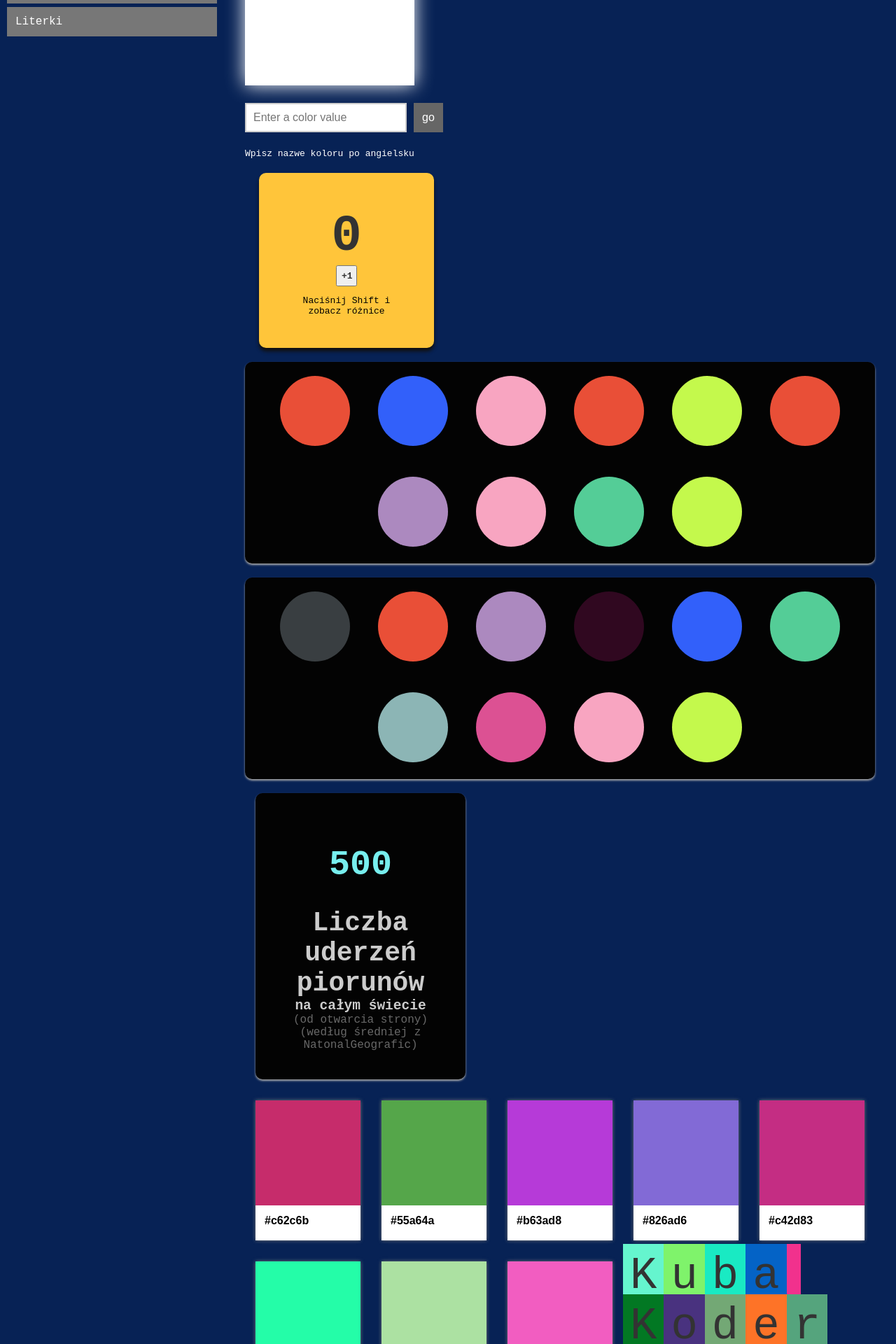
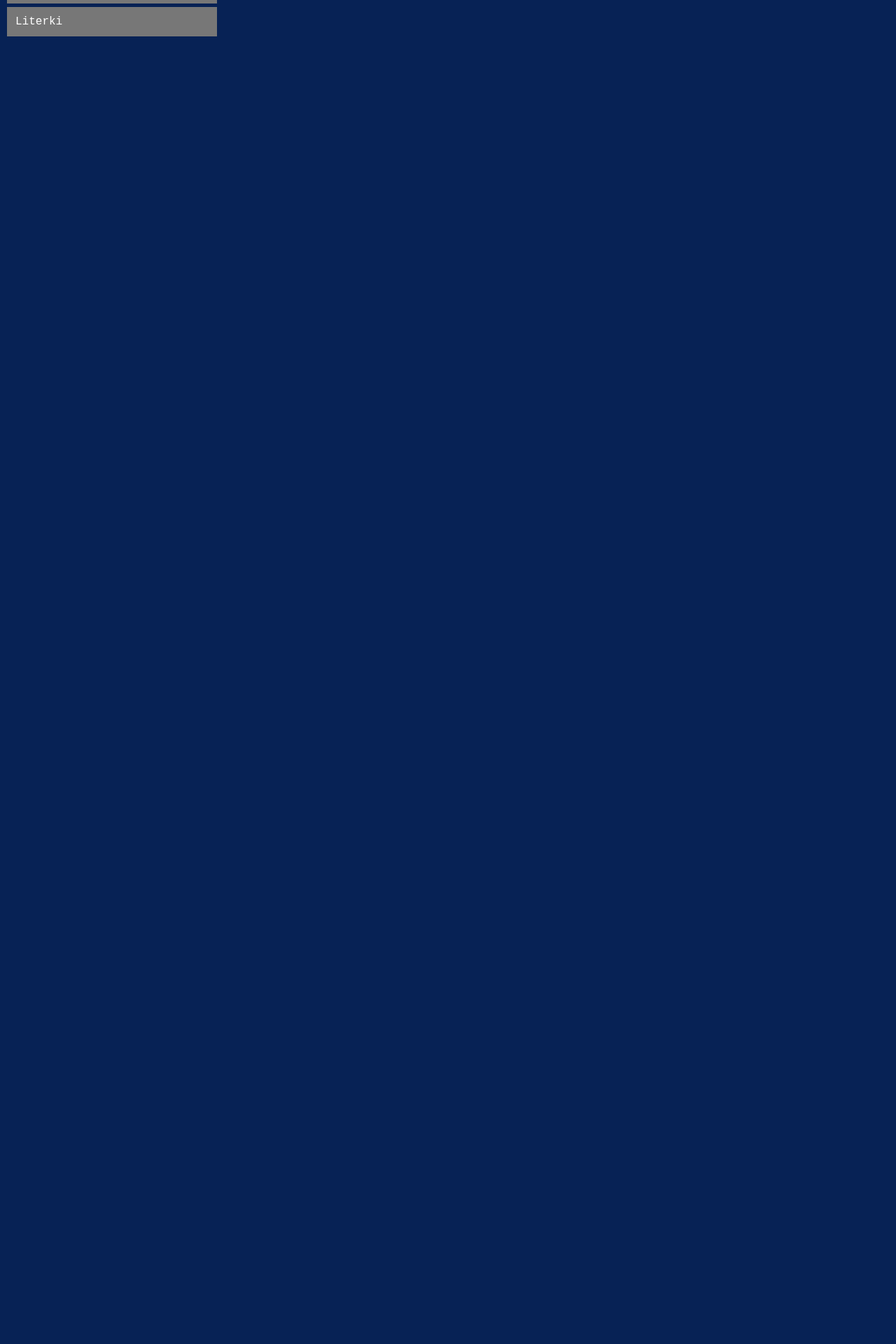
Before and after one commit to SerafinPL/react-function-component, a React (Create React App) app: page / in a window 1280 px wide. Shown: the part 240-2160 px from the top of the page at 70% size. After the commit the page ends 800 px from the top, so only its background shows below. Built offline with nearby package versions, Linux system fonts and the light colour scheme.

Commit message:
route is working

```diff
--- a/src/App.js
+++ b/src/App.js
@@ -34,12 +34,12 @@ const App = () =>  {
 
 	    <div className='root'>
 
-	    	<Colorizer/>
-	    	<CounterParent/>
-	    	<CircleSquad/>
-	    	<WyswietlaczPiorunow/>
-	    	<Talja/>
-	    	<Napis/>
+	    	<Route path='/colorizer' component={Colorizer}/>
+	    	<Route path='/counter' component={CounterParent}/>
+	    	<Route path='/circle' component={CircleSquad}/>
+	    	<Route path='/lightning' component={WyswietlaczPiorunow}/>
+	    	<Route path='/cards' component={Talja}/>
+	    	<Route path='/letters' component={Napis}/>
 	    </div>
 
     </div>
```
